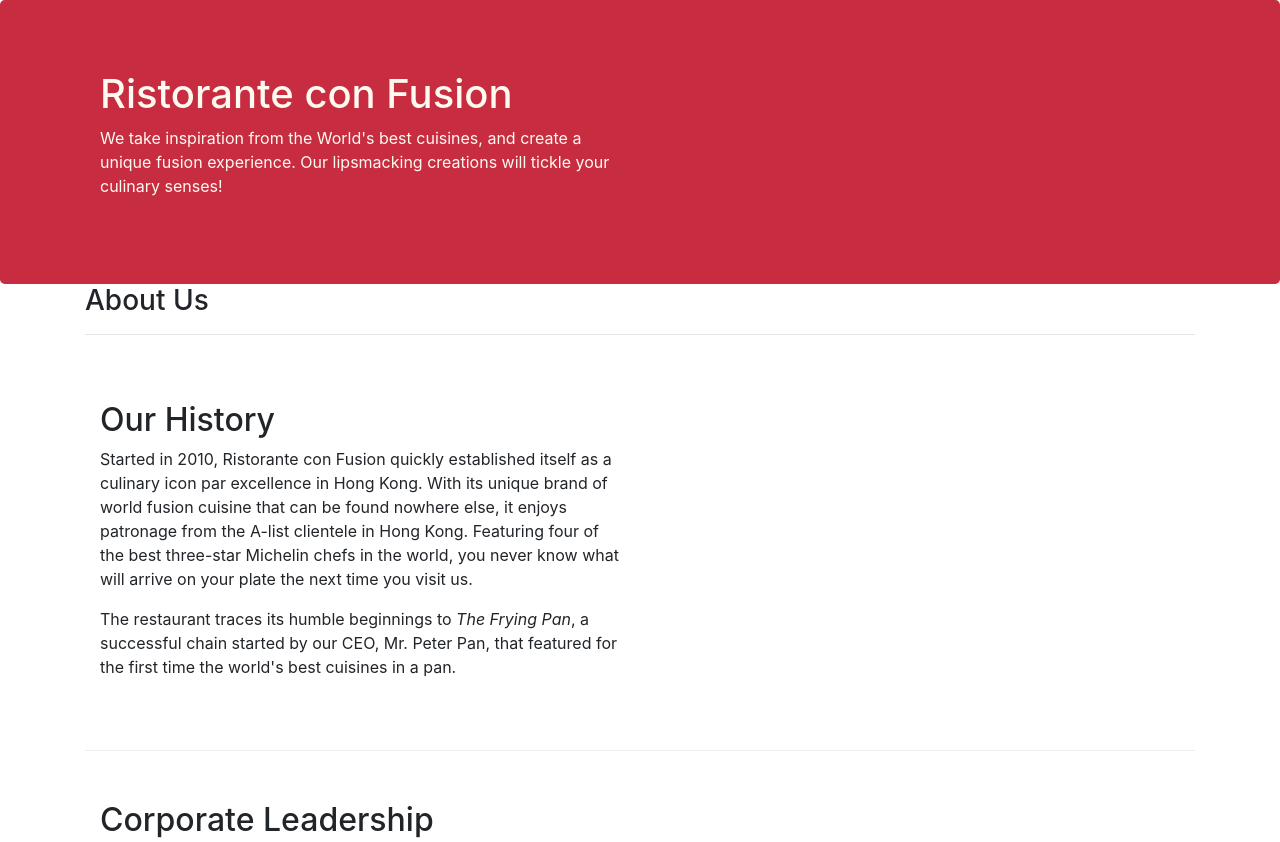
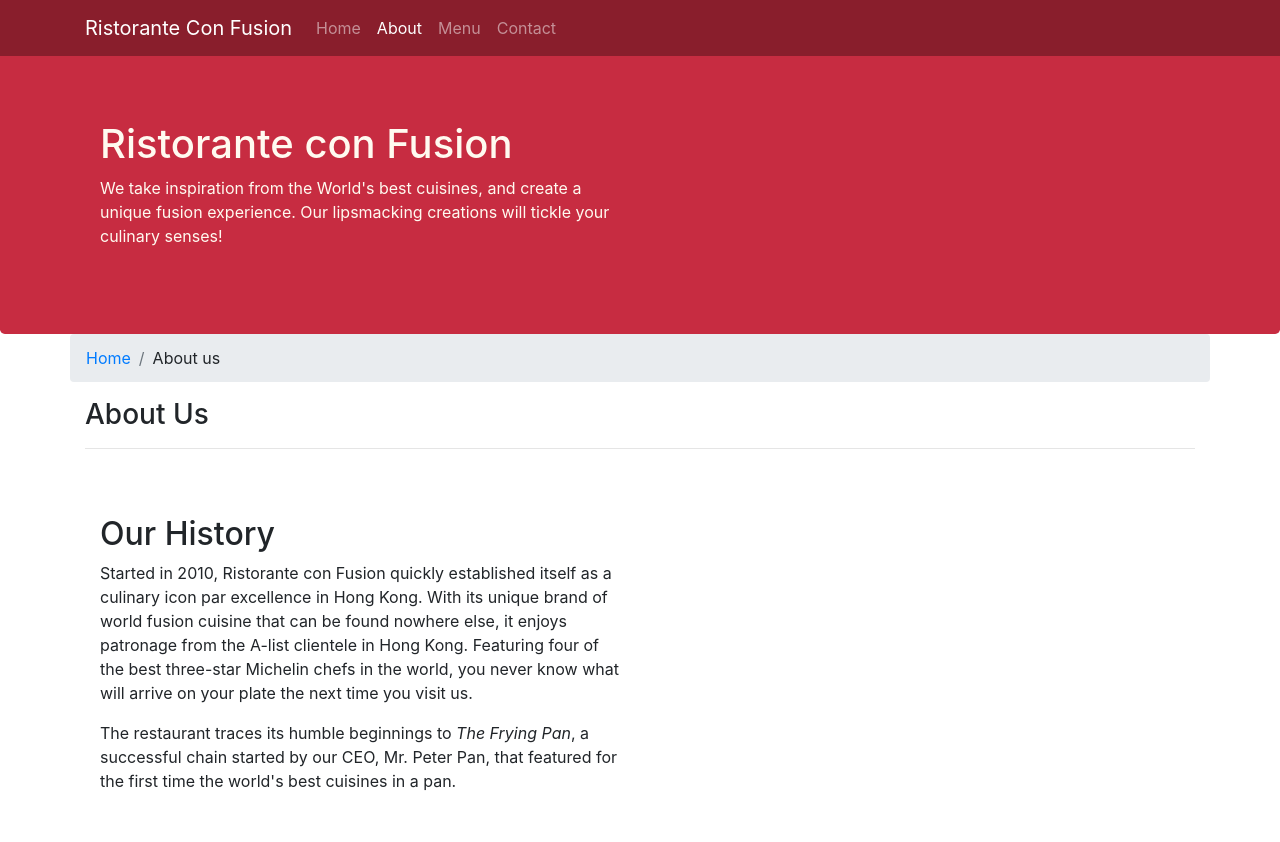
Before and after one commit to wolkeval/conFusion, a website: page aboutus.html in a window 1280 px wide. Shown: the top 842 px of the page. Drawn offline with nearby package versions, Linux system fonts and the light colour scheme.

Commit message:
Navbar and Breadcrumbs

```diff
--- a/aboutus.html
+++ b/aboutus.html
@@ -16,6 +16,32 @@
   </head>
 
   <body>
+    <nav class="navbar navbar-dark navbar-expand-sm fixed-top">
+      <div class="container">
+        <button
+          class="navbar-toggler"
+          type="button"
+          data-toggle="collapse"
+          data-target="#Navbar"
+        >
+          <span class="navbar-toggler-icon"></span>
+        </button>
+        <a class="navbar-brand" href="#">Ristorante Con Fusion</a>
+        <div class="collapse navbar-collapse" id="Navbar">
+          <ul class="navbar-nav mr-auto">
+            <li class="nav-item">
+              <a class="nav-link" href="./index.html">Home</a>
+            </li>
+            <li class="nav-item active">
+              <a class="nav-link" href="#">About</a>
+            </li>
+            <li class="nav-item"><a class="nav-link" href="#">Menu</a></li>
+            <li class="nav-item"><a class="nav-link" href="#">Contact</a></li>
+          </ul>
+        </div>
+      </div>
+    </nav>
+
     <header class="jumbotron">
       <div class="container">
         <div class="row row-header">
@@ -34,6 +60,10 @@
 
     <div class="container">
       <div class="row">
+        <ol class="col-12 breadcrumb">
+          <li class="breadcrumb-item"><a href="./index.html">Home</a></li>
+          <li class="breadcrumb-item">About us</li>
+        </ol>
         <div class="col-12">
           <h3>About Us</h3>
           <hr />
--- a/src/styles.css
+++ b/src/styles.css
@@ -1,3 +1,8 @@
+body {
+  padding: 50px 0px 0px 0px;
+  z-index: 0;
+}
+
 .row-header {
   margin: 0 auto;
   padding: 0px;
@@ -24,6 +29,10 @@
   color: floralwhite;
 }
 
+.navbar-dark {
+  background-color: #891e2c;
+}
+
 address {
   font-size: 80%;
   margin: 0px;
```
Also changed, not shown: index.html (+26 -0 lines).
